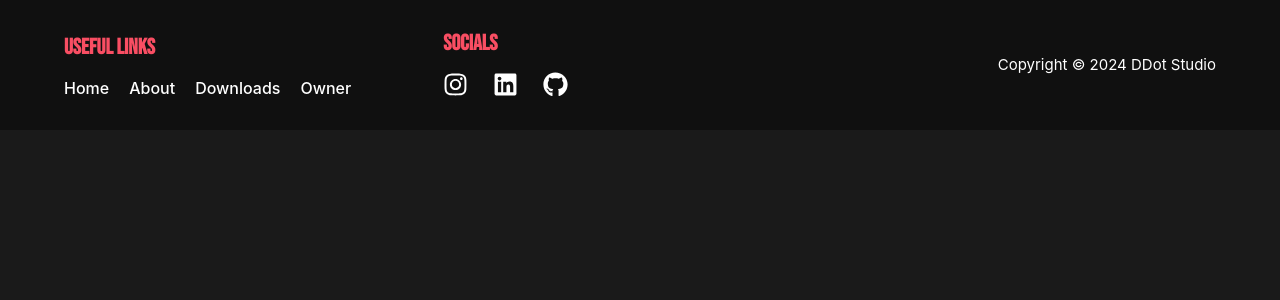
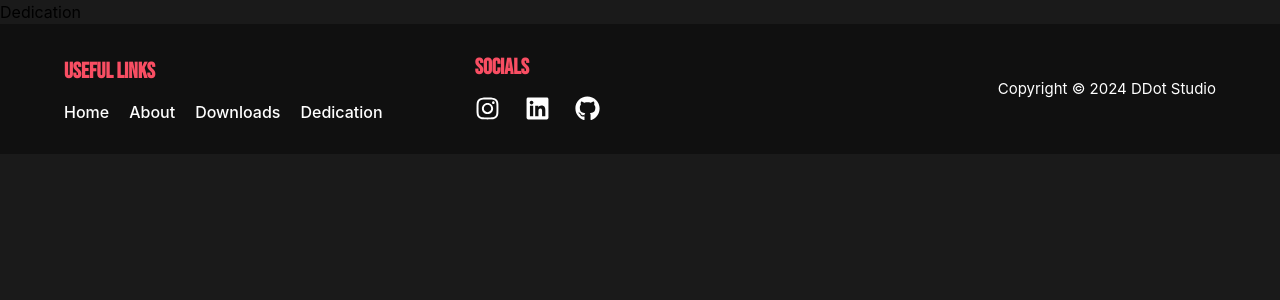
Before and after one commit to FilmWebsite/FilmApp, a React (Create React App) app in the folder apps/frontend/: page /dedication in a window 1280 px wide. Shown: the top 300 px of the page. Built offline with nearby package versions, Linux system fonts and the light colour scheme.

Commit message:
Footer links adjusted, can merge

```diff
--- a/apps/frontend/src/AppRoutes.js
+++ b/apps/frontend/src/AppRoutes.js
@@ -1,13 +1,14 @@
-import React from 'react';
-import { Routes, Route, useLocation } from 'react-router-dom';
-import Footer from './comps/Footer';
-import Gallery from './Gallery.tsx';
-import About from './About';
-import RequestPhotos from './RequestPhotos';
-import AlbumEditLogin from './AlbumEditLogin.js';
-import AlbumEdit from './AlbumEdit.js';
-import { Collection } from './Collection.tsx';
-import Downloads from './Downloads.tsx';
+import React from "react";
+import { Routes, Route, useLocation } from "react-router-dom";
+import Footer from "./comps/Footer";
+import Gallery from "./Gallery.tsx";
+import About from "./About";
+import RequestPhotos from "./RequestPhotos";
+import AlbumEditLogin from "./AlbumEditLogin.js";
+import AlbumEdit from "./AlbumEdit.js";
+import { Collection } from "./Collection.tsx";
+import Downloads from "./Downloads.tsx";
+import Dedication from "./Dedication.js";
 
 function AppRoutes() {
   const location = useLocation();
@@ -15,18 +16,19 @@ function AppRoutes() {
   return (
     <>
       <Routes>
-        <Route path='/' element={<Gallery />} />
-        <Route path='/collections/:collection' element={<Collection />} />
-        <Route path='/about' element={<About />} />
-        <Route path='/request-photos' element={<RequestPhotos />} />
-        <Route path='/albums-login' element={<AlbumEditLogin />} />
-        <Route path='/albums-edit' element={<AlbumEdit />} />
-        <Route path='/downloads' element={<Downloads />} />
+        <Route path="/" element={<Gallery />} />
+        <Route path="/collections/:collection" element={<Collection />} />
+        <Route path="/about" element={<About />} />
+        <Route path="/request-photos" element={<RequestPhotos />} />
+        <Route path="/albums-login" element={<AlbumEditLogin />} />
+        <Route path="/albums-edit" element={<AlbumEdit />} />
+        <Route path="/downloads" element={<Downloads />} />
+        <Route path="/dedication" element={<Dedication />} />
       </Routes>
-      {location.pathname !== '/about' &&
-        location.pathname !== '/albums-login' &&
-        location.pathname !== '/albums-edit' &&
-        location.pathname !== '/page' && <Footer />}
+      {location.pathname !== "/about" &&
+        location.pathname !== "/albums-login" &&
+        location.pathname !== "/albums-edit" &&
+        location.pathname !== "/page" && <Footer />}
     </>
   );
 }
--- /dev/null
+++ b/apps/frontend/src/Dedication.js
@@ -0,0 +1,8 @@
+import React from "react";
+import "./css/Dedication.css";
+
+function Dedication() {
+  return <div>Dedication</div>;
+}
+
+export default Dedication;
--- a/apps/frontend/src/comps/Footer.js
+++ b/apps/frontend/src/comps/Footer.js
@@ -9,7 +9,7 @@ function Footer() {
       <div className="usefulLinks">
         <h1 className="footerHeaders">Useful Links</h1>
         <div className="links">
-        <a href="/" className="footerLink">
+          <a href="/" className="footerLink">
             Home
           </a>
           <a href="/about" className="footerLink">
@@ -18,8 +18,8 @@ function Footer() {
           <a href="/downloads" className="footerLink">
             Downloads
           </a>
-          <a href="/albums-login" className="footerLink">
-            Owner
+          <a href="/dedication" className="footerLink">
+            Dedication
           </a>
         </div>
       </div>
@@ -52,7 +52,9 @@ function Footer() {
         </div>
       </div>
 
-      <text className="copyright">Copyright © 2024 DDot Studio</text>
+      <a href="/albums-login" className="copyright">
+        Copyright © 2024 DDot Studio
+      </a>
     </div>
   );
 }
--- a/apps/frontend/src/css/Footer.css
+++ b/apps/frontend/src/css/Footer.css
@@ -42,7 +42,7 @@
     /* font-family: "Bebas Neue", sans-serif; */
     font-size: 15px;
     margin-left: auto;
-
+    cursor: default;
     /* margin-bottom: 45px; */
     /* margin-left: 20%; */
 }
```
Also changed, not shown: apps/frontend/src/css/Dedication.css (added).
